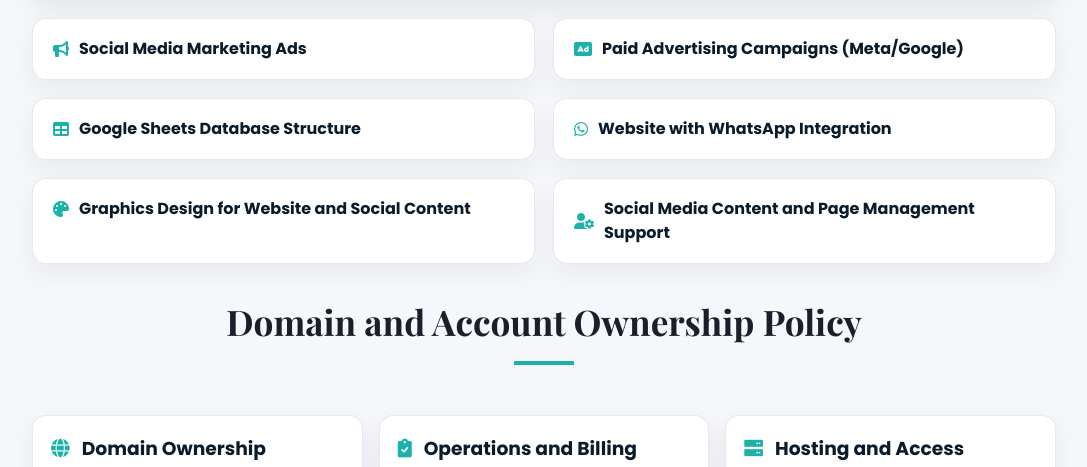
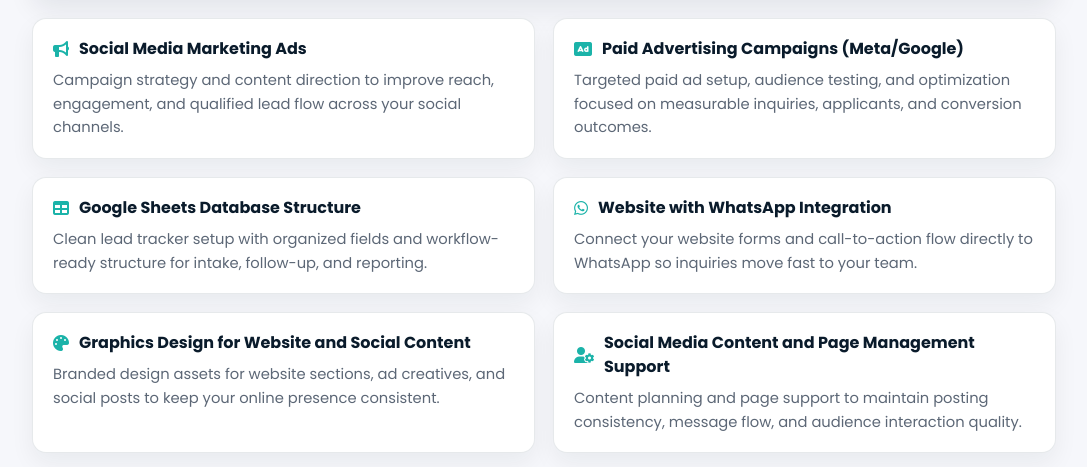
Before and after one commit to ritemeritagency-byte/ClipDev, a plain HTML site: page services.html in a window 1280 px wide. Shown: the part 1966-2433 px from the top of the page, without its empty margins (96-1183 px from the left). Drawn offline with nearby package versions, Linux system fonts and the light colour scheme.

Commit message:
Expand services cards into detailed mini-sections

```diff
--- a/services.html
+++ b/services.html
@@ -101,21 +101,27 @@
             <div class="services-grid">
                 <article class="service-card scroll-merge merge-left">
                     <h3><i class="fas fa-bullhorn"></i> Social Media Marketing Ads</h3>
+                    <p>Campaign strategy and content direction to improve reach, engagement, and qualified lead flow across your social channels.</p>
                 </article>
                 <article class="service-card scroll-merge merge-right">
                     <h3><i class="fas fa-ad"></i> Paid Advertising Campaigns (Meta/Google)</h3>
+                    <p>Targeted paid ad setup, audience testing, and optimization focused on measurable inquiries, applicants, and conversion outcomes.</p>
                 </article>
                 <article class="service-card scroll-merge merge-left">
                     <h3><i class="fas fa-table"></i> Google Sheets Database Structure</h3>
+                    <p>Clean lead tracker setup with organized fields and workflow-ready structure for intake, follow-up, and reporting.</p>
                 </article>
                 <article class="service-card scroll-merge merge-right">
                     <h3><i class="fab fa-whatsapp"></i> Website with WhatsApp Integration</h3>
+                    <p>Connect your website forms and call-to-action flow directly to WhatsApp so inquiries move fast to your team.</p>
                 </article>
                 <article class="service-card scroll-merge merge-left">
                     <h3><i class="fas fa-palette"></i> Graphics Design for Website and Social Content</h3>
+                    <p>Branded design assets for website sections, ad creatives, and social posts to keep your online presence consistent.</p>
                 </article>
                 <article class="service-card scroll-merge merge-right">
                     <h3><i class="fas fa-user-cog"></i> Social Media Content and Page Management Support</h3>
+                    <p>Content planning and page support to maintain posting consistency, message flow, and audience interaction quality.</p>
                 </article>
             </div>
 
--- a/style.css
+++ b/style.css
@@ -708,6 +708,12 @@ body::before {
 
 .service-card h3 i {
     color: var(--accent);
+}
+
+.service-card p {
+    margin-top: 8px;
+    color: var(--text-muted);
+    font-size: 0.92rem;
 }
 
 .services-page .services-intro {
```
